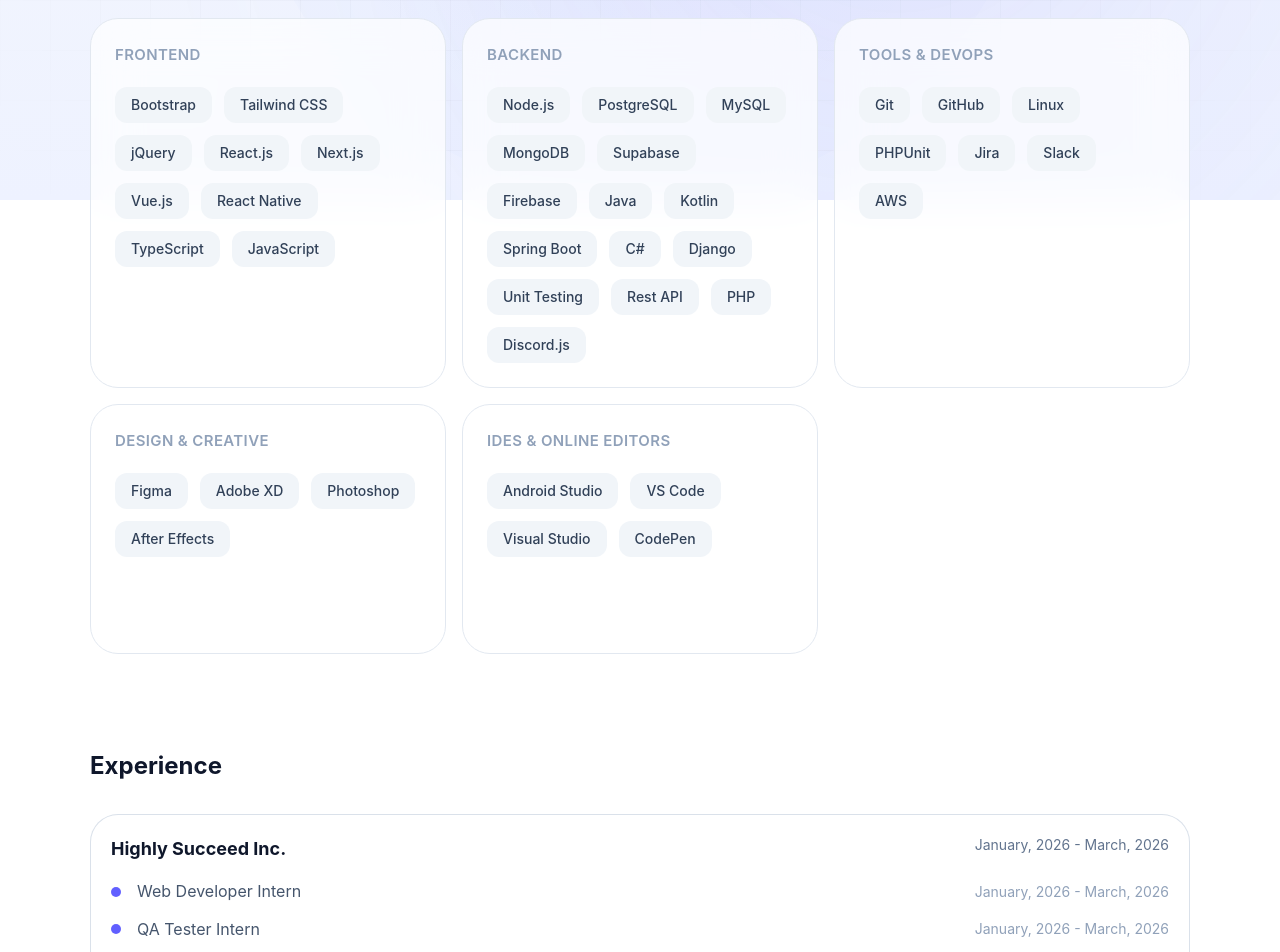
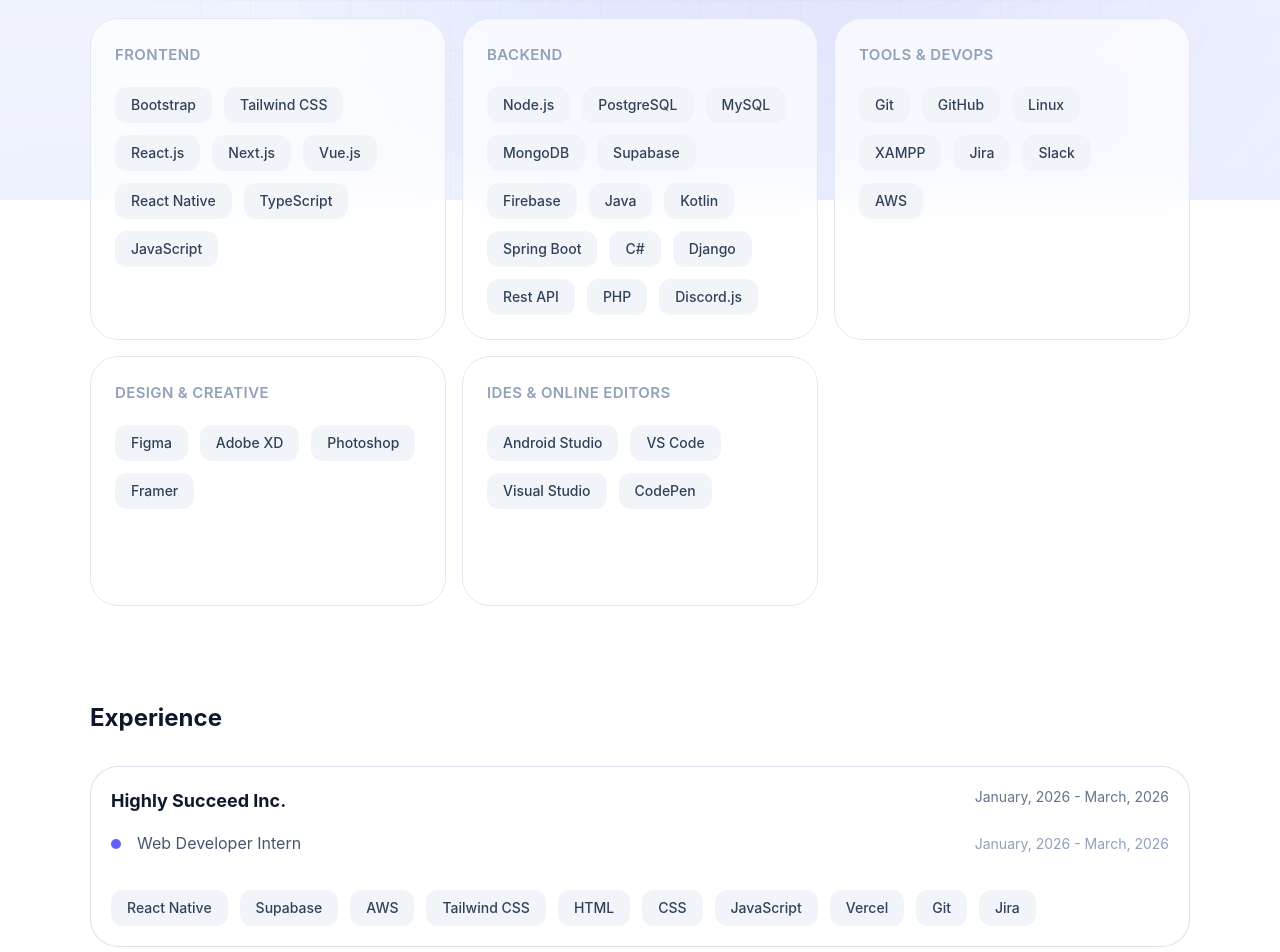
Before and after one commit to jolocdj/alfredjoloportfolio, a React (Vite) app: page /about in a window 1280 px wide. Shown: the part 600-1552 px from the top of the page. Built offline with nearby package versions, Linux system fonts and the light colour scheme; a web font is replaced by a local one.

Commit message:
update modified files

```diff
--- a/src/components/Contact.jsx
+++ b/src/components/Contact.jsx
@@ -210,7 +210,11 @@
                   href="https://github.com/jolocdj"
                   target="_blank"
                   rel="noreferrer"
-                  className="inline-flex items-center gap-2 rounded-xl border px-4 py-3 text-sm font-medium transition-all duration-300 hover:-translate-y-0.5 border-white/10 bg-white/[0.04] text-white hover:bg-white/[0.07]"
+                  className={`inline-flex items-center gap-2 rounded-xl border px-4 py-3 text-sm font-medium transition-all duration-300 hover:-translate-y-0.5 ${
+                    dark
+                      ? "border-white/10 bg-white/[0.04] text-white hover:bg-white/[0.07]"
+                      : "border-slate-200 bg-white text-slate-900 hover:bg-slate-100"
+                  }`}
                 >
                   GitHub
                 </a>
@@ -219,7 +223,11 @@
                   href="https://www.linkedin.com/in/alfred-jolo-de-jesus-5227b7379/?locale=en"
                   target="_blank"
                   rel="noreferrer"
-                  className="inline-flex items-center gap-2 rounded-xl border px-4 py-3 text-sm font-medium transition-all duration-300 hover:-translate-y-0.5 border-white/10 bg-white/[0.04] text-white hover:bg-white/[0.07]"
+                  className={`inline-flex items-center gap-2 rounded-xl border px-4 py-3 text-sm font-medium transition-all duration-300 hover:-translate-y-0.5 ${
+                    dark
+                      ? "border-white/10 bg-white/[0.04] text-white hover:bg-white/[0.07]"
+                      : "border-slate-200 bg-white text-slate-900 hover:bg-slate-100"
+                  }`}
                 >
                   LinkedIn
                 </a>
--- a/src/components/Experience.jsx
+++ b/src/components/Experience.jsx
@@ -8,10 +8,6 @@
         title: "Web Developer Intern",
         date: "January, 2026 - March, 2026",
         promoted: true,
-      },
-      {
-        title: "QA Tester Intern",
-        date: "January, 2026 - March, 2026",
       },
     ],
     overallDate: "January, 2026 - March, 2026",
--- a/src/components/Skills.jsx
+++ b/src/components/Skills.jsx
@@ -6,7 +6,6 @@
     skills: [
       "Bootstrap",
       "Tailwind CSS",
-      "jQuery",
       "React.js",
       "Next.js",
       "Vue.js",
@@ -29,7 +28,6 @@
       "Spring Boot",
       "C#",
       "Django",
-      "Unit Testing",
       "Rest API",
       "PHP",
       "Discord.js",
@@ -37,11 +35,11 @@
   },
   {
     title: "TOOLS & DEVOPS",
-    skills: ["Git", "GitHub", "Linux", "PHPUnit", "Jira", "Slack", "AWS"],
+    skills: ["Git", "GitHub", "Linux", "XAMPP", "Jira", "Slack", "AWS"],
   },
   {
     title: "DESIGN & CREATIVE",
-    skills: ["Figma", "Adobe XD", "Photoshop", "After Effects"],
+    skills: ["Figma", "Adobe XD", "Photoshop", "Framer"],
   },
   {
     title: "IDES & ONLINE EDITORS",
--- a/src/components/Stats.jsx
+++ b/src/components/Stats.jsx
@@ -3,8 +3,8 @@
 
 const stats = [
   { icon: Clock, value: 1, suffix: "+", label: "Years Experience" },
-  { icon: FileText, value: 8, suffix: "+", label: "Projects Completed" },
-  { icon: Code2, value: 39, suffix: "+", label: "Technologies" },
+  { icon: FileText, value: 9, suffix: "+", label: "Projects Completed" },
+  { icon: Code2, value: 38, suffix: "+", label: "Technologies" },
   { icon: BadgeCheck, value: 6, suffix: "", label: "Certifications" },
 ];
 
```
